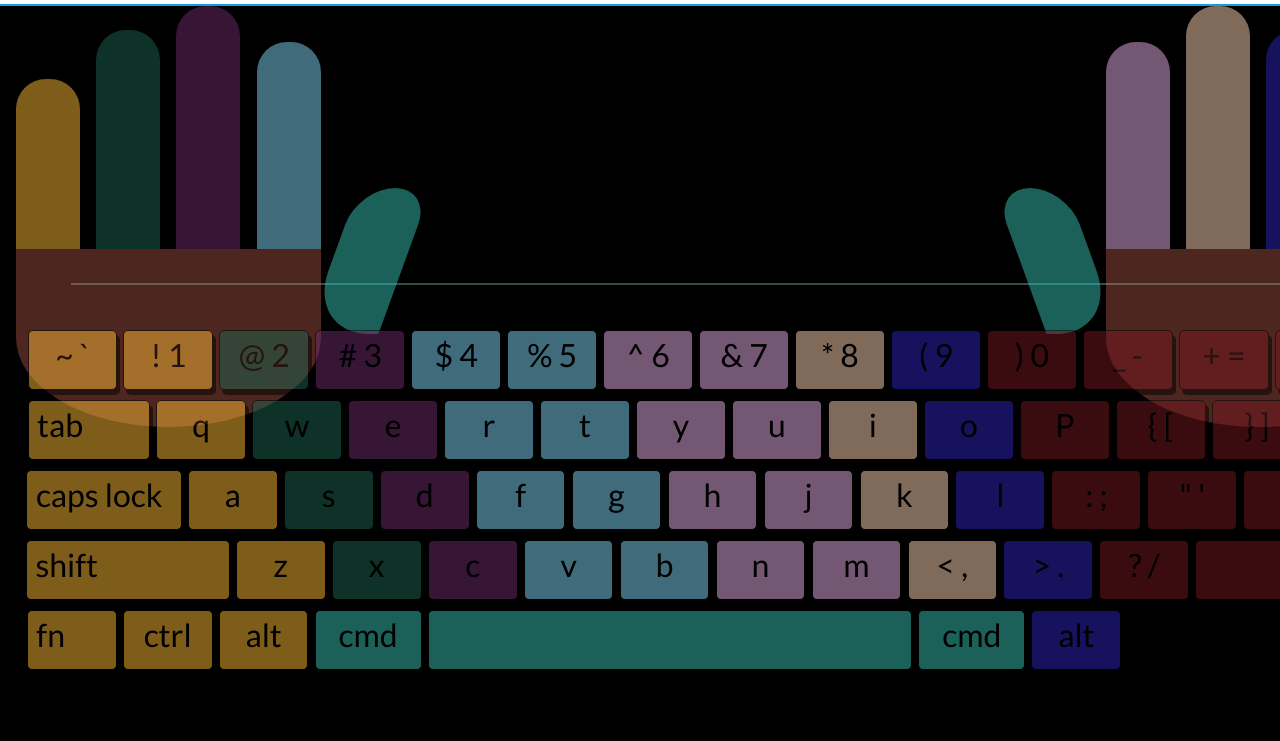
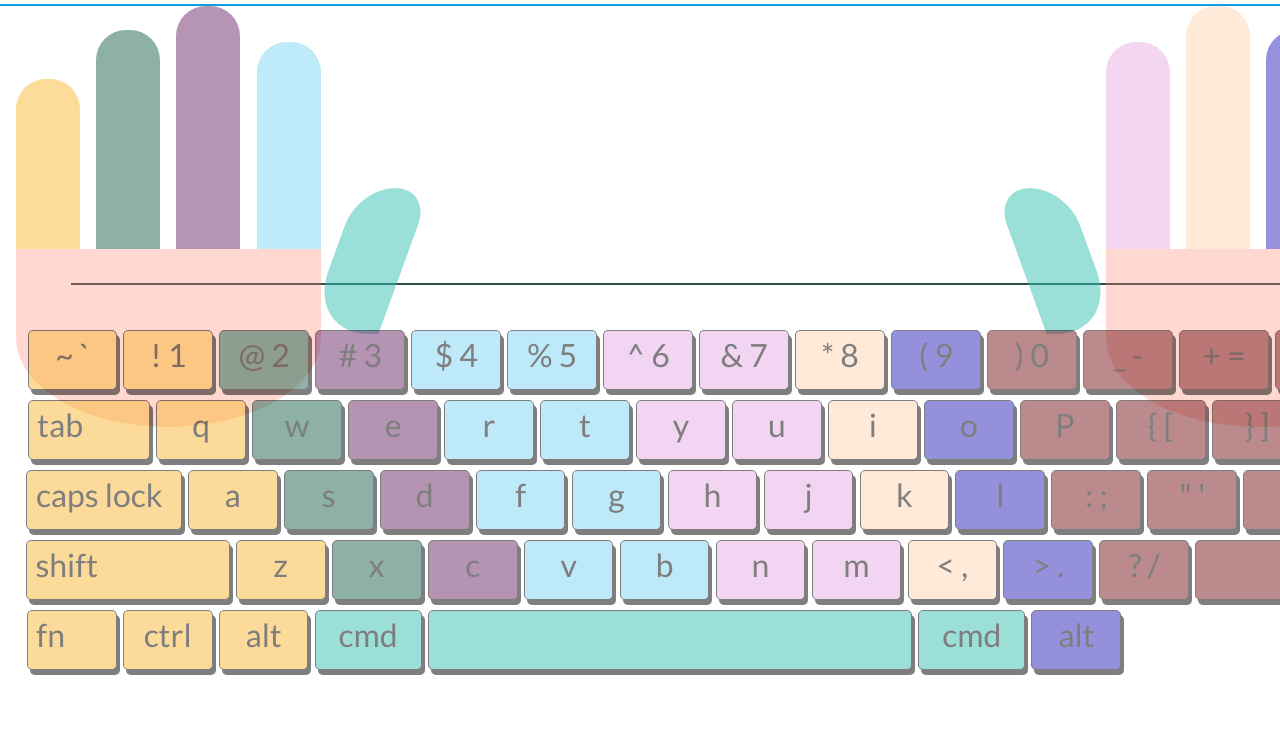
Before and after one commit to BrianLoughnane/music-types, a website: page public/index.html in a window 1280 px wide. Shown: the part 58-799 px from the top of the page. Drawn offline with nearby package versions, Linux system fonts and the light colour scheme.

Commit message:
reverted test

```diff
--- a/public/style.css
+++ b/public/style.css
@@ -14,7 +14,7 @@ body {
 /*	background: #119ee0;*/
 	font-family: 'Lato', sans-serif;
 	/*background: url of album art;*/
-	background: black;
+	/*background: black;*/
 }
 
 footer {
```
